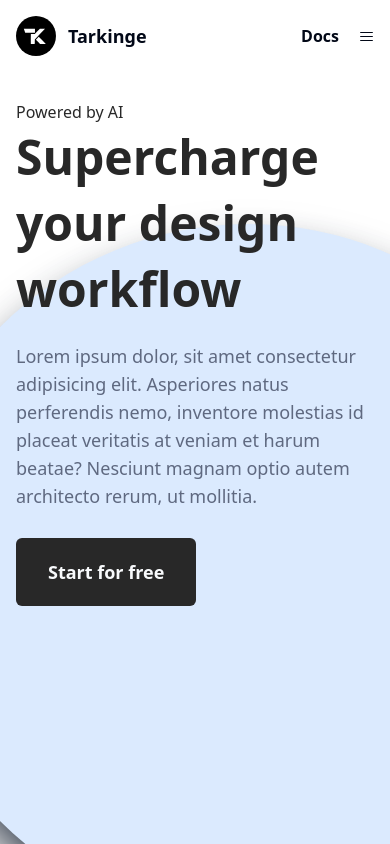
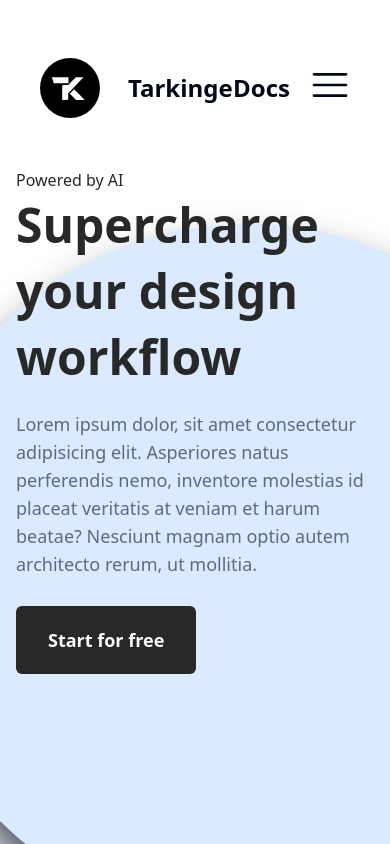
Before and after one commit to ejsadiarin/landing-pages, a Next.js app: page / in a window 390 px wide. Built offline with nearby package versions, Linux system fonts and the light colour scheme; a web font is replaced by a local one.

Commit message:
finished mobile navbar proper layout, TODO: animations

```diff
--- a/app/MobileNavbar.tsx
+++ b/app/MobileNavbar.tsx
@@ -1,34 +1,83 @@
 "use client";
 import { useState } from "react";
+import Image from "next/image";
+
+const MOBILENAVBAR_LINKS = [
+  { name: "Home", href: "/" },
+  { name: "About", href: "/" },
+  { name: "Blog", href: "/" },
+  { name: "Contact", href: "/" },
+];
 
 export default function MobileNavbar() {
   const [isMobileMenuOpen, setIsMobileMenuOpen] = useState<boolean>(false);
 
   function handleMobileMenuClick() {
-    setIsMobileMenuOpen((prevState) => (!prevState));
+    setIsMobileMenuOpen((prevState) => !prevState);
   }
 
+  return (
+    <nav>
+      {!isMobileMenuOpen ? (
+        <button onClick={handleMobileMenuClick}>
+          <svg
+            className="hover:text-yellow-400"
+            width="40"
+            height="40"
+            viewBox="0 0 15 15"
+            fill="none"
+            xmlns="http://www.w3.org/2000/svg"
+          >
+            <path
+              d="M1.5 3C1.22386 3 1 3.22386 1 3.5C1 3.77614 1.22386 4 1.5 4H13.5C13.7761 4 14 3.77614 14 3.5C14 3.22386 13.7761 3 13.5 3H1.5ZM1 7.5C1 7.22386 1.22386 7 1.5 7H13.5C13.7761 7 14 7.22386 14 7.5C14 7.77614 13.7761 8 13.5 8H1.5C1.22386 8 1 7.77614 1 7.5ZM1 11.5C1 11.2239 1.22386 11 1.5 11H13.5C13.7761 11 14 11.2239 14 11.5C14 11.7761 13.7761 12 13.5 12H1.5C1.22386 12 1 11.7761 1 11.5Z"
+              fill="currentColor"
+              fill-rule="evenodd"
+              clip-rule="evenodd"
+            ></path>
+          </svg>
+        </button>
+      ) : (
+        <div className="flex flex-col absolute top-0 right-0 z-10 bg-black w-screen h-screen">
+          <section>
+            <button onClick={handleMobileMenuClick} className="flex justify-between items-center gap-7 w-full p-8 mt-8 mb-5">
+              <Image
+                src="/tarkinge.svg"
+                alt="Tarkinge Logo"
+                width="75"
+                height="75"
+                className="rounded-full"
+              />
+              <svg
+                className="text-white hover:text-yellow-400"
+                width="50"
+                height="50"
+                viewBox="0 0 15 15"
+                fill="none"
+                xmlns="http://www.w3.org/2000/svg"
+              >
+                <path
+                  d="M12.8536 2.85355C13.0488 2.65829 13.0488 2.34171 12.8536 2.14645C12.6583 1.95118 12.3417 1.95118 12.1464 2.14645L7.5 6.79289L2.85355 2.14645C2.65829 1.95118 2.34171 1.95118 2.14645 2.14645C1.95118 2.34171 1.95118 2.65829 2.14645 2.85355L6.79289 7.5L2.14645 12.1464C1.95118 12.3417 1.95118 12.6583 2.14645 12.8536C2.34171 13.0488 2.65829 13.0488 2.85355 12.8536L7.5 8.20711L12.1464 12.8536C12.3417 13.0488 12.6583 13.0488 12.8536 12.8536C13.0488 12.6583 13.0488 12.3417 12.8536 12.1464L8.20711 7.5L12.8536 2.85355Z"
+                  fill="currentColor"
+                  fill-rule="evenodd"
+                  clip-rule="evenodd"
+                ></path>
+              </svg>
+            </button>
+          </section>
 
-  return (
-    <>
-      <button onClick={handleMobileMenuClick}>
-        {!isMobileMenuOpen ? (
-          <svg width="15" height="15" viewBox="0 0 15 15" fill="none" xmlns="http://www.w3.org/2000/svg"><path d="M1.5 3C1.22386 3 1 3.22386 1 3.5C1 3.77614 1.22386 4 1.5 4H13.5C13.7761 4 14 3.77614 14 3.5C14 3.22386 13.7761 3 13.5 3H1.5ZM1 7.5C1 7.22386 1.22386 7 1.5 7H13.5C13.7761 7 14 7.22386 14 7.5C14 7.77614 13.7761 8 13.5 8H1.5C1.22386 8 1 7.77614 1 7.5ZM1 11.5C1 11.2239 1.22386 11 1.5 11H13.5C13.7761 11 14 11.2239 14 11.5C14 11.7761 13.7761 12 13.5 12H1.5C1.22386 12 1 11.7761 1 11.5Z" fill="currentColor" fill-rule="evenodd" clip-rule="evenodd"></path></svg>
-        ) : (
-          <svg width="15" height="15" viewBox="0 0 15 15" fill="none" xmlns="http://www.w3.org/2000/svg"><path d="M12.8536 2.85355C13.0488 2.65829 13.0488 2.34171 12.8536 2.14645C12.6583 1.95118 12.3417 1.95118 12.1464 2.14645L7.5 6.79289L2.85355 2.14645C2.65829 1.95118 2.34171 1.95118 2.14645 2.14645C1.95118 2.34171 1.95118 2.65829 2.14645 2.85355L6.79289 7.5L2.14645 12.1464C1.95118 12.3417 1.95118 12.6583 2.14645 12.8536C2.34171 13.0488 2.65829 13.0488 2.85355 12.8536L7.5 8.20711L12.1464 12.8536C12.3417 13.0488 12.6583 13.0488 12.8536 12.8536C13.0488 12.6583 13.0488 12.3417 12.8536 12.1464L8.20711 7.5L12.8536 2.85355Z" fill="currentColor" fill-rule="evenodd" clip-rule="evenodd"></path></svg>
-        )}
-      </button>
-
-      {/* should be a pop up covering the whole mobile screen */}
-      {isMobileMenuOpen && (
-        <div className='flex flex-col absolute top-10 right-1/2 gap-10 z-10 justify-evenly items-center bg-slate-500 w-screen h-screen '>
-          <a href="/">Home</a>
-          <a href="/">About</a>
-          <a href="/">Blog</a>
-          <a href="/">Contact</a>
+          <section className="w-full">
+            {MOBILENAVBAR_LINKS.map((link, idx) => (
+              <a
+                href={link.href}
+                key={idx}
+                className="flex justify-center w-full p-16 text-5xl text-white hover:bg-yellow-400 hover:text-black"
+              >
+                {link.name}
+              </a>
+            ))}
+          </section>
         </div>
       )}
-    </>
-
+    </nav>
   );
 }
--- a/app/page.tsx
+++ b/app/page.tsx
@@ -7,19 +7,25 @@ export default function Home() {
     <body className="flex flex-col w-full h-full overflow-x-hidden">
       {/* Navbar */}
       <header>
-        <nav className="flex justify-between items-center w-full h-12 p-4 mt-3">
-          <section className="flex justify-center items-center gap-3">
+        <nav className="flex justify-between items-center w-full h-12 p-10 mt-12">
+          <section className="flex justify-center items-center gap-7">
             <Image
               src="/tarkinge.svg"
               alt="Tarkinge Logo"
-              width="40"
-              height="40"
+              width="60"
+              height="60"
               className="rounded-full"
-              />
-            <a href="/" className="font-bold text-lg font-inter">Tarkinge</a>
+            />
+            <a href="/" className="font-bold text-2xl font-inter">
+              Tarkinge
+            </a>
           </section>
-          <section className="flex gap-5">
-            <a href="/" className="font-bold font-manrope">Docs</a>
+
+          {/* Mobile Nav Bar Section */}
+          <section className="flex gap-5 justify-center items-center">
+            <a href="/" className="font-bold text-2xl">
+              Docs
+            </a>
             <MobileNavbar />
           </section>
         </nav>
@@ -45,7 +51,8 @@ export default function Home() {
           Start for free
         </Button>
       </main>
-      <div className="bg-blue-100 w-[700px] h-[700px] rounded-full
+      <div
+        className="bg-blue-100 w-[700px] h-[700px] rounded-full
           border-spacing-4 shadow-slate-800
           drop-shadow-2xl shadow-2xl backdrop-blur-md fixed -bottom-20
           -right-52 -z-10 overflow-hidden scroll-mx-0"
```
